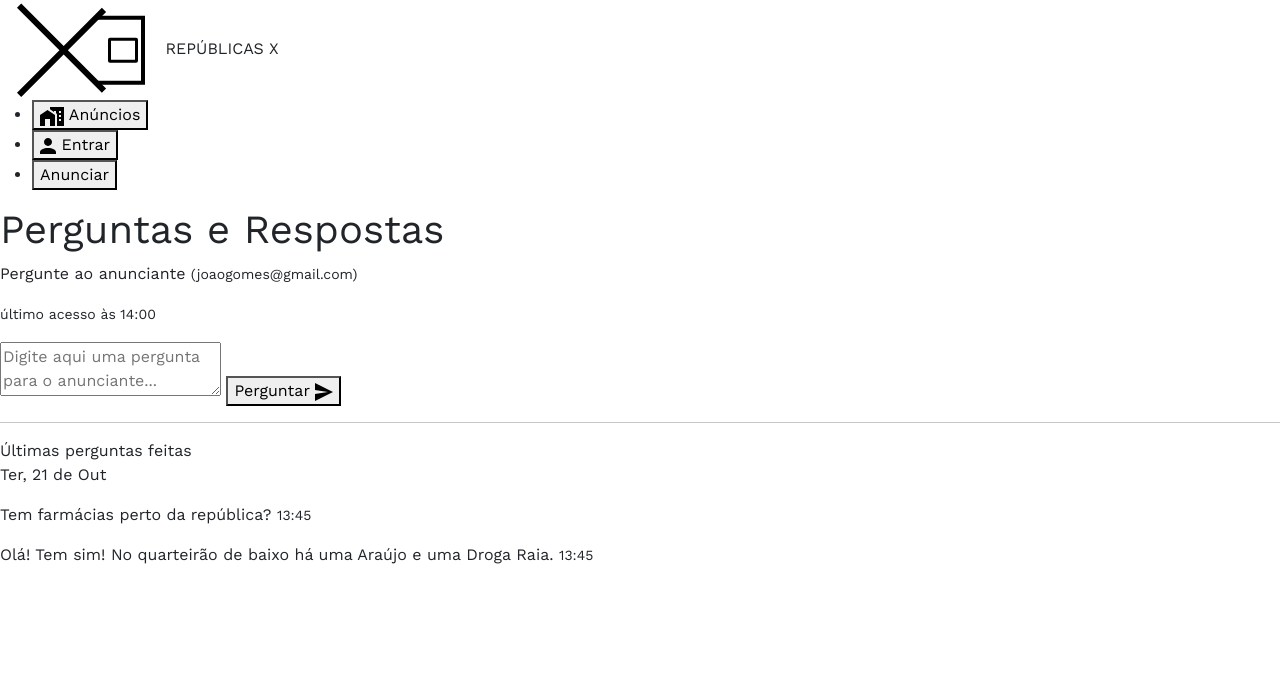
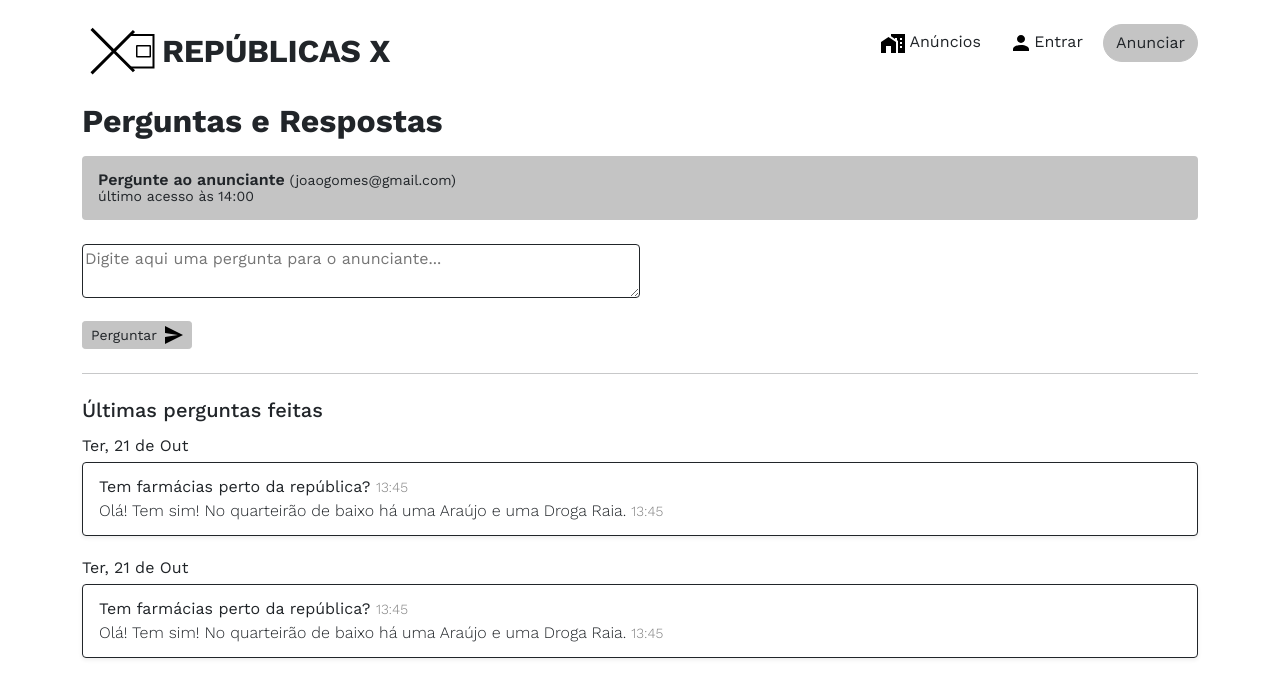
Before and after one commit to gfcrodriguespuc/republicas-forum, a plain HTML site: page forum/index.html in a window 1280 px wide. Drawn offline with nearby package versions, Linux system fonts and the light colour scheme.

Commit message:
Adicionado CSS ao forum

```diff
--- a/forum/css/style.css
+++ b/forum/css/style.css
@@ -5,3 +5,48 @@ html {
 body {
   font-family: inherit;
 }
+
+/* Utilitários */
+.font-medium {
+  font-weight: 500;
+}
+
+.font-semibold {
+  font-weight: 600;
+}
+
+/* Republicas X Cores */
+.webapp-color-secondary {
+  background-color: #c4c4c4;
+}
+
+.webapp-color-btn-secondary {
+  /* color: #fff; */
+  color: #212529;
+  background-color: #c4c4c4;
+  border-color: #c4c4c4;
+}
+
+.webapp-color-btn-secondary:hover {
+  color: #fff;
+  background-color: #5c636a;
+  border-color: #565e64;
+}
+
+/* Republicas X logo */
+.republicas-x-logo {
+  display: flex;
+  align-items: center;
+}
+
+.republicas-x-logo img {
+  display: block;
+  width: 5rem;
+}
+
+.republicas-x-logo .republicas-x-logo__text {
+  font-size: 2rem;
+  font-weight: 700;
+  letter-spacing: -0.02rem;
+  line-height: 1;
+}
--- a/forum/index.html
+++ b/forum/index.html
@@ -10,7 +10,7 @@
     <link rel="preconnect" href="https://fonts.googleapis.com" />
     <link rel="preconnect" href="https://fonts.gstatic.com" crossorigin />
     <link
-      href="https://fonts.googleapis.com/css2?family=Work+Sans:wght@400;700&display=swap"
+      href="https://fonts.googleapis.com/css2?family=Work+Sans:wght@300;400;500;600;700&display=swap"
       rel="stylesheet"
     />
     <!-- Bootstrap -->
@@ -23,29 +23,33 @@
     <link rel="stylesheet" href="css/style.css" />
   </head>
   <body>
-    <div>
+    <div class="container">
       <!-- Cabeçalho -->
-      <header>
-        <span>
+      <header
+        class="d-flex flex-column flex-md-row align-items-center justify-content-between my-4"
+      >
+        <span class="republicas-x-logo mb-2 mb-md-0">
           <img src="img/logo.svg" alt="Logo Repúblicas X" />
-          <span>REPÚBLICAS X</span>
+          <span class="republicas-x-logo__text">REPÚBLICAS X</span>
         </span>
 
-        <ul>
-          <li>
-            <button>
+        <ul class="d-flex list-unstyled">
+          <li class="me-2">
+            <button class="btn btn-outline-secondary rounded-pill border-0 text-dark">
               <img src="img/icon-republicas.svg" alt="Ícone de Repúblicas" />
               <span>Anúncios</span>
             </button>
           </li>
-          <li>
-            <button>
+
+          <li class="me-2">
+            <button class="btn btn-outline-secondary rounded-pill border-0 text-dark">
               <img src="img/icon-user.svg" alt="Ícone de Repúblicas" />
               <span>Entrar</span>
             </button>
           </li>
+
           <li>
-            <button>Anunciar</button>
+            <button class="btn webapp-color-btn-secondary rounded-pill">Anunciar</button>
           </li>
         </ul>
       </header>
@@ -54,38 +58,73 @@
       <main>
         <!-- Seção Perguntas e Respostas -->
         <section>
-          <header>
-            <h1>Perguntas e Respostas</h1>
+          <header class="mb-3">
+            <h1 class="fs-2 fw-bold m-0">Perguntas e Respostas</h1>
           </header>
 
-          <div>
-            <p>Pergunte ao anunciante <small>(joaogomes@gmail.com)</small></p>
-            <p><small>último acesso às 14:00</small></p>
+          <div class="p-3 mb-4 webapp-color-secondary rounded">
+            <p class="m-0 font-semibold lh-1">
+              Pergunte ao anunciante <small class="fw-normal">(joaogomes@gmail.com)</small>
+            </p>
+            <p class="m-0 lh-1"><small>último acesso às 14:00</small></p>
           </div>
 
-          <form>
-            <textarea placeholder="Digite aqui uma pergunta para o anunciante..."></textarea>
-            <button>
-              <span>Perguntar</span>
+          <form class="d-flex flex-column align-items-start">
+            <div class="container-fluid mb-3">
+              <div class="row">
+                <div class="col-12 col-md-6 p-0">
+                  <textarea
+                    class="border border-dark rounded w-100"
+                    placeholder="Digite aqui uma pergunta para o anunciante..."
+                  ></textarea>
+                </div>
+              </div>
+            </div>
+
+            <button class="d-flex align-items-center btn webapp-color-btn-secondary btn-sm">
+              <span class="me-2 lh-1">Perguntar</span>
               <img src="img/icon-send.svg" alt="Ícone enviar" />
             </button>
           </form>
         </section>
 
-        <hr />
+        <hr class="my-4" />
 
         <section>
-          <header>Últimas perguntas feitas</header>
+          <header class="mb-3">
+            <h2 class="fs-5 m-0">Últimas perguntas feitas</h2>
+          </header>
 
           <div>
             <!-- Pergunta 1 -->
-            <div>
-              <p>Ter, 21 de Out</p>
-              <div>
-                <p>Tem farmácias perto da república? <small>13:45</small></p>
-                <p>
+            <div class="mb-4">
+              <p class="mb-2 lh-1">Ter, 21 de Out</p>
+
+              <div class="p-3 border border-dark rounded shadow-sm">
+                <p class="mb-2 lh-1">
+                  Tem farmácias perto da república?
+                  <small class="fw-light text-black-50">13:45</small>
+                </p>
+
+                <p class="m-0 lh-1 fw-light">
                   Olá! Tem sim! No quarteirão de baixo há uma Araújo e uma Droga Raia.
-                  <small>13:45</small>
+                  <small class="text-black-50">13:45</small>
+                </p>
+              </div>
+            </div>
+
+            <div class="mb-4">
+              <p class="mb-2 lh-1">Ter, 21 de Out</p>
+
+              <div class="p-3 mb-4 border border-dark rounded shadow-sm">
+                <p class="mb-2 lh-1">
+                  Tem farmácias perto da república?
+                  <small class="fw-light text-black-50">13:45</small>
+                </p>
+
+                <p class="m-0 lh-1 fw-light">
+                  Olá! Tem sim! No quarteirão de baixo há uma Araújo e uma Droga Raia.
+                  <small class="text-black-50">13:45</small>
                 </p>
               </div>
             </div>
```
